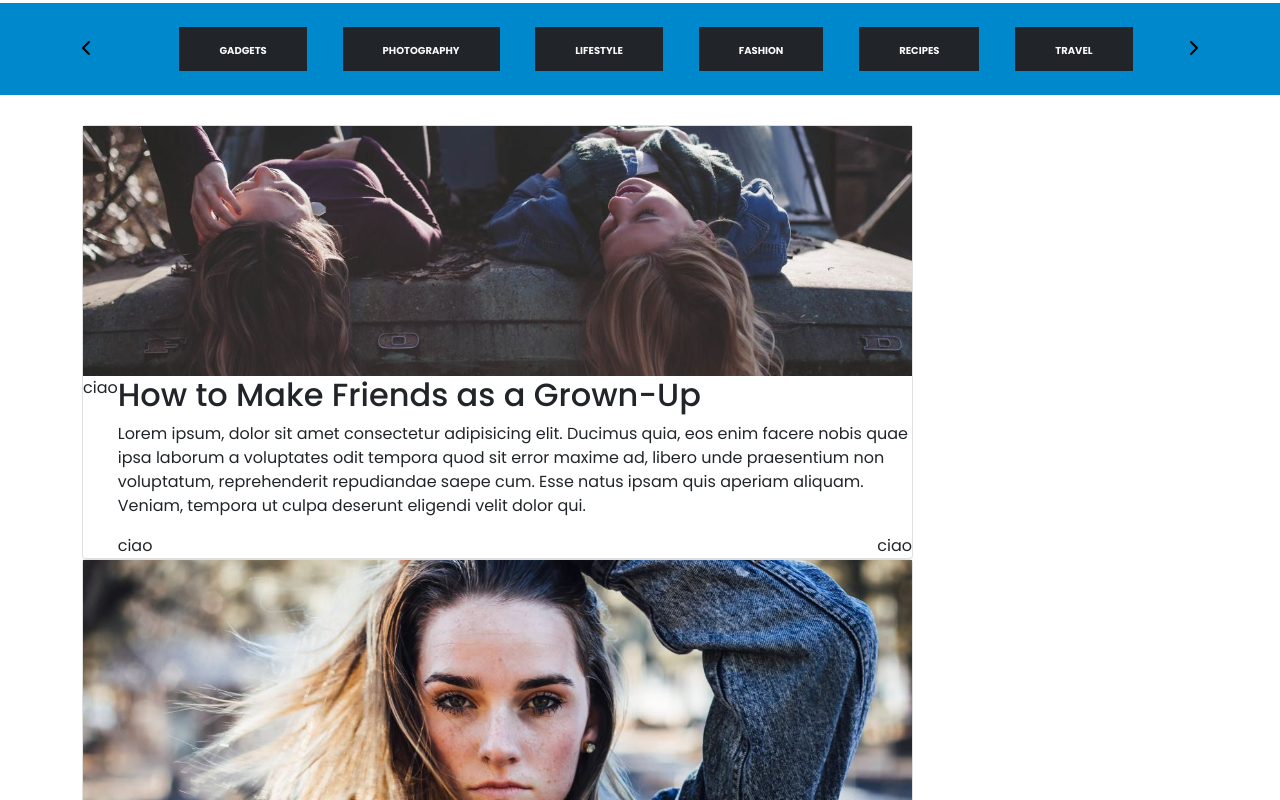
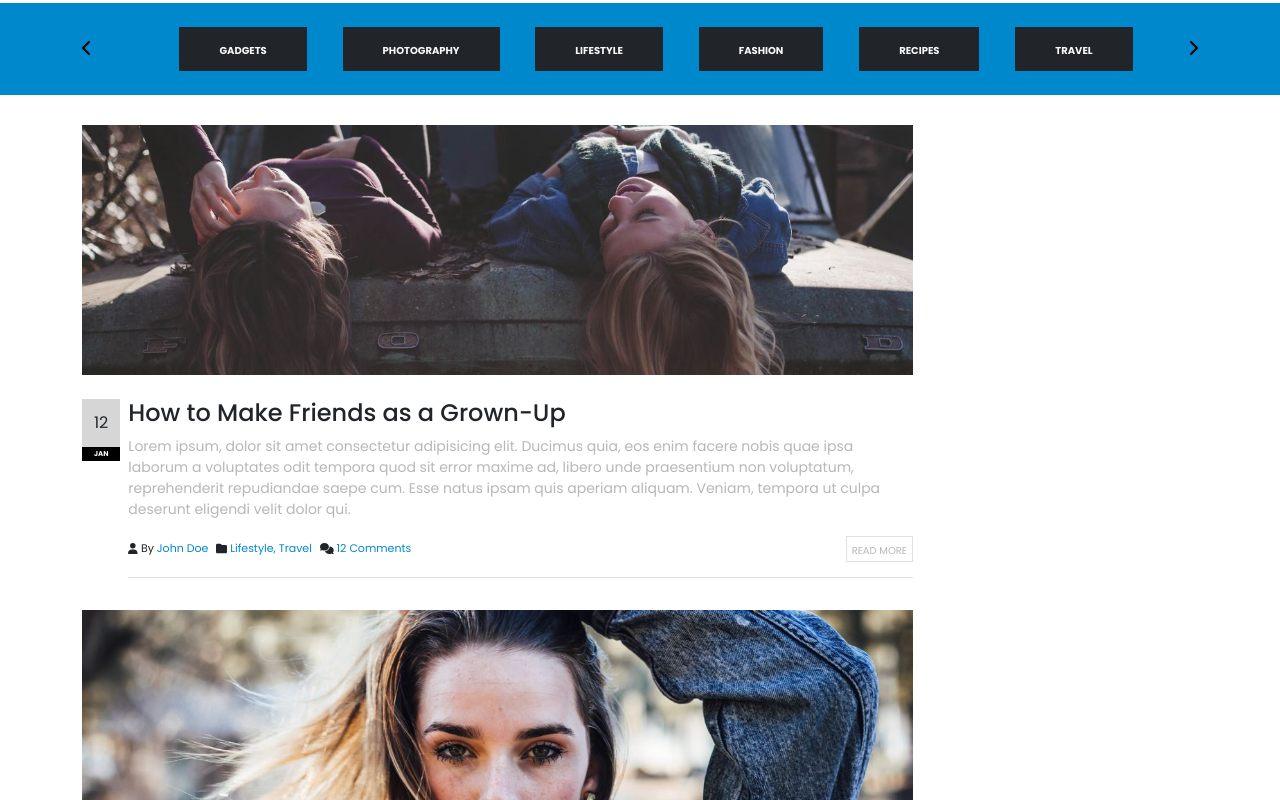
Before and after one commit to Fabiofljf/proj-html-vuejs, a Vue app: page / in a window 1280 px wide. Shown: the part 1280-2080 px from the top of the page. Built offline with nearby package versions, Linux system fonts and the light colour scheme.

Commit message:
Add Main - Adding downMain, postShared

```diff
--- a/src/components/SiteMain.vue
+++ b/src/components/SiteMain.vue
@@ -48,16 +48,52 @@
         <div class="container">
           <div class="row flex-column">
             <div class="col-9">
-              <div class="card" v-for="(postShare, index) in postsShare" :key="index">
-                <img :src="postShare.photo" alt="foto post">
-                <div class="containerTextPost d-flex ">
-                  <div class="calendary">ciao</div>
-                  <div class="textof d-flex flex-column">
-                    <h2>{{postShare.post}}</h2>
-                    <p>Lorem ipsum, dolor sit amet consectetur adipisicing elit. Ducimus quia, eos enim facere nobis quae ipsa laborum a voluptates odit tempora quod sit error maxime ad, libero unde praesentium non voluptatum, reprehenderit repudiandae saepe cum. Esse natus ipsam quis aperiam aliquam. Veniam, tempora ut culpa deserunt eligendi velit dolor qui.</p>
-                    <div class="tagPost d-flex justify-content-between">
-                      <div class="tag">ciao</div>
-                      <div class="more">ciao</div>
+              <div
+                class="card border-0 mb-2"
+                v-for="(postShare, index) in postsShare"
+                :key="index"
+              >
+                <img :src="postShare.photo" alt="foto post" />
+                <div class="containerTextPost d-flex py-4">
+                  <div class="calendary me-2">
+                    <div class="day">12</div>
+                    <div class="month">JAN</div>
+                  </div>
+                  <div class="textofPost d-flex flex-column border-bottom">
+                    <h4>{{ postShare.post }}</h4>
+                    <p>
+                      Lorem ipsum, dolor sit amet consectetur adipisicing elit.
+                      Ducimus quia, eos enim facere nobis quae ipsa laborum a
+                      voluptates odit tempora quod sit error maxime ad, libero
+                      unde praesentium non voluptatum, reprehenderit repudiandae
+                      saepe cum. Esse natus ipsam quis aperiam aliquam. Veniam,
+                      tempora ut culpa deserunt eligendi velit dolor qui.
+                    </p>
+                    <div class="tagPost d-flex justify-content-between align-items-center">
+                      <div class="tag size-11 d-flex">
+                        <div class="me-2">
+                          <font-awesome-icon icon="fa-solid fa-user" />
+                          By
+                          <a href="#">
+                            {{postShare.artist}}
+                          </a>
+                        </div>
+                        <div class="me-2">
+                          <font-awesome-icon icon="fa-solid fa-folder" />
+                          <a href="#">
+                            {{postShare.category}}
+                          </a>
+                        </div>
+                        <div class="me-2">
+                          <font-awesome-icon icon="fa-solid fa-comments" />
+                          <a href="#">
+                            {{postShare.comments}}
+                          </a>
+                        </div>
+                      </div>
+                      <div class="more border">
+                        <a href="#">read more</a>
+                      </div>
                     </div>
                   </div>
                 </div>
@@ -117,45 +153,45 @@ export default {
       postsShare: [
         {
           id: 1,
-          photo: require('@/assets/img/blog-54.jpg'),
-          post: 'How to Make Friends as a Grown-Up',
-          artist: 'John Doe',
-          category: 'Lifestyle, Travel',
-          comments: '12 Comments'
+          photo: require("@/assets/img/blog-54.jpg"),
+          post: "How to Make Friends as a Grown-Up",
+          artist: "John Doe",
+          category: "Lifestyle, Travel",
+          comments: "12 Comments",
         },
         {
           id: 2,
-          photo: require('@/assets/img/blog-55 (1).jpg'),
-          post: 'Simple Ways to Have a Pretty Face',
-          artist: 'John Doe',
-          category: 'Photography, Travel',
-          comments: '12 Comments'
+          photo: require("@/assets/img/blog-55 (1).jpg"),
+          post: "Simple Ways to Have a Pretty Face",
+          artist: "John Doe",
+          category: "Photography, Travel",
+          comments: "12 Comments",
         },
         {
           id: 3,
-          photo: require('@/assets/img/blog-56 (1).jpg'),
-          post: 'Ranking the greatest players in basketball',
-          artist: 'John Doe',
-          category: 'Sports, Travel',
-          comments: '12 Comments'
+          photo: require("@/assets/img/blog-56 (1).jpg"),
+          post: "Ranking the greatest players in basketball",
+          artist: "John Doe",
+          category: "Sports, Travel",
+          comments: "12 Comments",
         },
         {
           id: 4,
-          photo: require('@/assets/img/blog-58 (1).jpg'),
-          post: 'Top Camper Trailer Towing Tips',
-          artist: 'John Doe',
-          category: 'Travel, Lifestyle',
-          comments: '12 Comments'
+          photo: require("@/assets/img/blog-58 (1).jpg"),
+          post: "Top Camper Trailer Towing Tips",
+          artist: "John Doe",
+          category: "Travel, Lifestyle",
+          comments: "12 Comments",
         },
         {
           id: 5,
-          photo: require('@/assets/img/blog-58 (1).jpg'),
-          post: '10 Best Travel Tips After 5 Years Traveling The World',
-          artist: 'John Doe',
-          category: 'Travel, Lifestyle',
-          comments: '12 Comments'
+          photo: require("@/assets/img/blog-58 (1).jpg"),
+          post: "10 Best Travel Tips After 5 Years Traveling The World",
+          artist: "John Doe",
+          category: "Travel, Lifestyle",
+          comments: "12 Comments",
         },
-      ]
+      ],
     };
   },
   methods: {
@@ -179,12 +215,47 @@ export default {
 
 <!-- Add "scoped" attribute to limit CSS to this component only -->
 <style scoped lang="scss">
-#postShare{
+#postShare {
   padding: 30px 0 30px;
-  .card{
-    img{
+  .card {
+    img {
       height: 250px;
       object-fit: cover;
+    }
+    p {
+      font-size: 14px;
+      color: $C-xs-grey;
+    }
+    .calendary {
+      .day {
+        background-color: $Bg-s-grey;
+        padding: 12px;
+      }
+      .month {
+        background-color: $Bg-dark;
+        color: $C-light;
+        font-size: 7px;
+        font-weight: bold;
+        padding: 2px;
+        display: flex;
+        justify-content: center;
+      }
+    }
+    .tagPost{
+      margin-bottom: 15px;
+      .tag{
+        a{
+          color: $C-mare;
+        }
+      }
+      .more{
+        padding: 0 5px;
+        a{
+          color: $C-xs-grey;
+          font-size: 10px;
+          text-transform: uppercase;
+        }
+      }
     }
   }
 }
--- a/src/main.js
+++ b/src/main.js
@@ -16,6 +16,9 @@ import { library } from '@fortawesome/fontawesome-svg-core'
 import { faUserSecret, faMagnifyingGlass } from '@fortawesome/free-solid-svg-icons'
 import { faChevronLeft } from '@fortawesome/free-solid-svg-icons'
 import { faChevronRight } from '@fortawesome/free-solid-svg-icons'
+import { faUser } from '@fortawesome/free-solid-svg-icons'
+import { faFolder } from '@fortawesome/free-solid-svg-icons'
+import { faComments } from '@fortawesome/free-solid-svg-icons'
 
 /* import font awesome icon component */
 import { FontAwesomeIcon } from '@fortawesome/vue-fontawesome'
@@ -24,6 +27,9 @@ import { FontAwesomeIcon } from '@fortawesome/vue-fontawesome'
 library.add(faUserSecret, faMagnifyingGlass)
 library.add(faUserSecret, faChevronLeft)
 library.add(faUserSecret, faChevronRight)
+library.add(faUserSecret, faUser)
+library.add(faUserSecret, faFolder)
+library.add(faUserSecret, faComments)
 
 /* add font awesome icon component */
 Vue.component('font-awesome-icon', FontAwesomeIcon)
```
